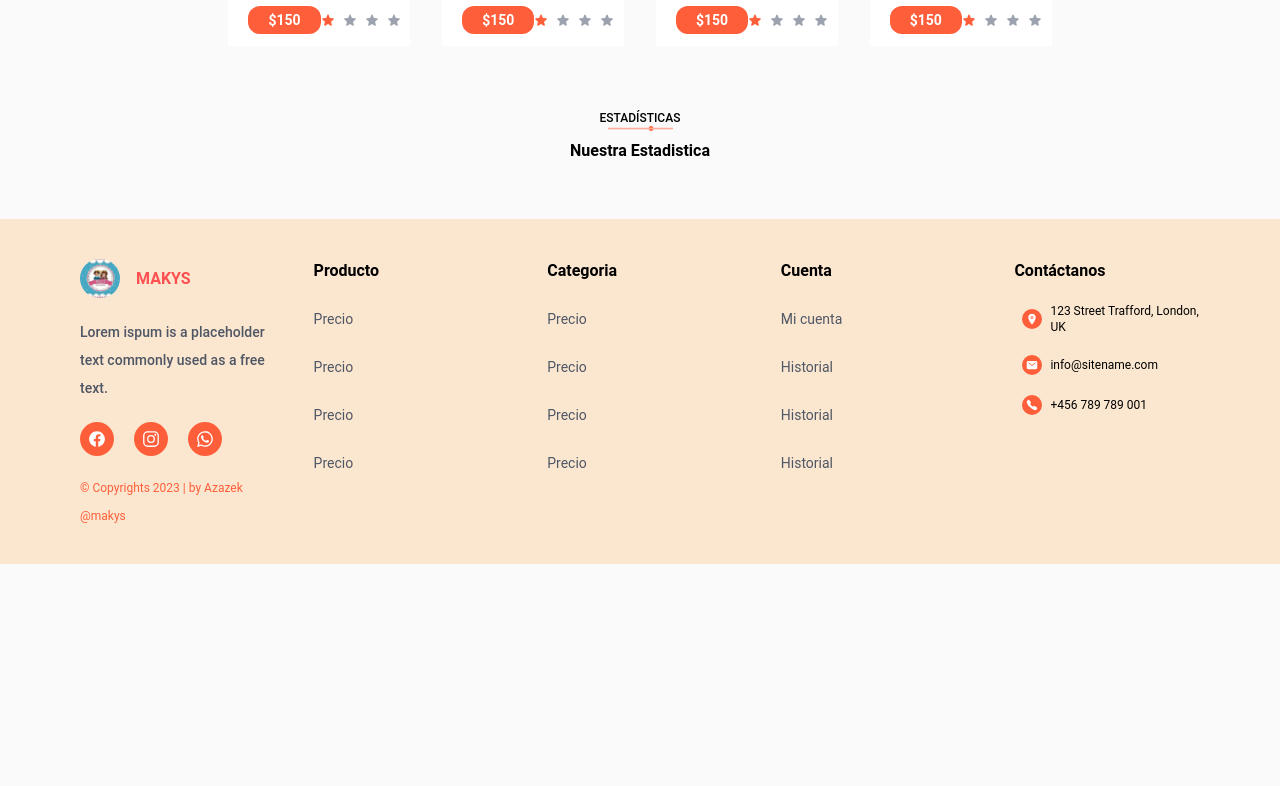
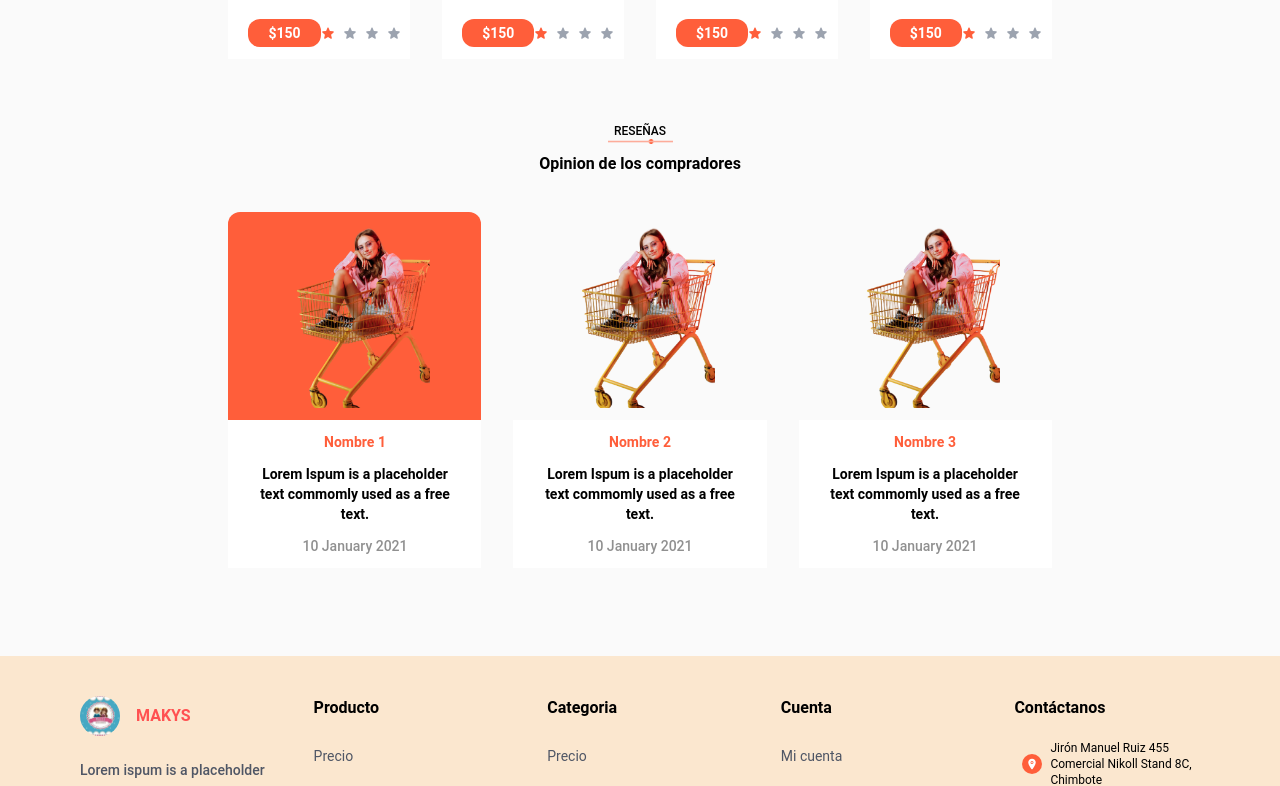
Before and after one commit to Azazek6/app-maky-shop, a Next.js app: page / in a window 1280 px wide. Shown: the part 1722-2508 px from the top of the page. Before the commit the page ends 2286 px from the top, so only its background shows below. Built offline with nearby package versions, Linux system fonts and the light colour scheme; a small style sheet from the web is missing.

Commit message:
navegacion accion, index full

```diff
--- a/package.json
+++ b/package.json
@@ -10,6 +10,7 @@
   },
   "dependencies": {
     "@headlessui/react": "^1.7.17",
+    "animate.css": "^4.1.1",
     "axios": "^1.6.0",
     "jwt-decode": "^4.0.0",
     "next": "14.0.1",
--- a/src/components/Footer.js
+++ b/src/components/Footer.js
@@ -11,11 +11,11 @@ import {
 
 const Footer = () => {
   return (
-    <footer className="mt-12 bg-[#FCCB90] bg-opacity-40 px-20 py-10 grid grid-cols-1 xl:grid-cols-5 gap-12">
-      <div className="w-[100%]">
+    <footer className="mt-12 text-center sm:text-left bg-[#FCCB90] bg-opacity-40 px-20 py-10 grid grid-cols-1 sm:grid-cols-3 xl:grid-cols-5 gap-12">
+      <div className="w-[100%] ">
         <Link
           href="/"
-          className="flex items-center gap-4 w-10 font-bold text-[#FF5151]"
+          className="w-[100%] flex items-center justify-center sm:justify-normal gap-4 sm:w-10 font-bold text-[#FF5151]"
         >
           <img className="w-14 rounded-full" src="/logo.jpg" alt="" />
           MAKYS
@@ -24,9 +24,9 @@ const Footer = () => {
           Lorem ispum is a placeholder text commonly used as a free text.
         </p>
         {/* ENLACES SOCIALES */}
-        <div className="flex mt-5 gap-5 items-center">
+        <div className="flex mt-5 gap-5 items-center justify-center sm:justify-normal">
           <Link
-            href=""
+            href="https://www.facebook.com/MAKYSMODAINFANTIL"
             target="_blank"
             className="flex items-center bg-[#FF5E3A] p-2 rounded-full text-white text-3xl"
           >
@@ -119,19 +119,21 @@ const Footer = () => {
           <div className="flex items-center bg-[#FF5E3A] rounded-full p-1">
             <IoLocation className="text-white text-xs" />
           </div>
-          <span className="text-xs">123 Street Trafford, London, UK</span>
+          <span className="text-[10px] sm:text-xs">
+            Jirón Manuel Ruiz 455 Comercial Nikoll Stand 8C, Chimbote
+          </span>
         </div>
         <div className="ml-2 mt-5 flex items-center gap-2">
           <div className="flex items-center bg-[#FF5E3A] rounded-full p-1">
             <IoMail className="text-white text-xs" />
           </div>
-          <span className="text-xs">info@sitename.com</span>
+          <span className="text-[10px] sm:text-xs">info@sitename.com</span>
         </div>
         <div className="ml-2 mt-5 flex items-center gap-2">
           <div className="flex items-center bg-[#FF5E3A] rounded-full p-1">
             <IoCall className="text-white text-xs" />
           </div>
-          <span className="text-xs">+456 789 789 001</span>
+          <span className="text-[10px] sm:text-xs">+52 994 401 199</span>
         </div>
       </div>
     </footer>
--- a/src/components/Layout.js
+++ b/src/components/Layout.js
@@ -28,7 +28,7 @@ const Layout = ({ title, children }) => {
 
       <NavegationTop />
 
-      <main className="w-[100%] px-6 py-2 mt-24">{children}</main>
+      <main className="w-[100%] px-6 py-2 mt-14">{children}</main>
 
       <Footer />
     </>
--- a/src/components/Navegation/NavegationTop.js
+++ b/src/components/Navegation/NavegationTop.js
@@ -1,15 +1,37 @@
-import React from "react";
+import { useState } from "react";
 import Link from "next/link";
 import {
+  HiMiniBars3,
+  HiOutlineXMark,
   HiOutlineMagnifyingGlass,
   HiOutlineUser,
   HiOutlineBell,
 } from "react-icons/hi2";
 
 const NavegationTop = () => {
+  const [actionBar, setActionBar] = useState(false);
+
   return (
-    <nav className="flex justify-between items-center gap-3 w-[100%] p-6 fixed z-50 top-0 left-0 bg-white">
-      <div className="w-[22%] ml-10">
+    <>
+      <nav className="flex justify-between items-center gap-3 w-[100%] p-6 fixed z-50 top-0 left-0 bg-white ">
+        <div className="w-[100%] sm:w-[22%] sm:ml-10 flex items-center gap-5">
+          <div className="block sm:hidden border border-[#8892a9] rounded-md p-1 hover:opacity-70 transition-all duration-300 ease-in-out">
+            {!actionBar ? (
+              <HiMiniBars3
+                className="text-2xl cursor-pointer "
+                onClick={() => {
+                  setActionBar(!actionBar);
+                }}
+              />
+            ) : (
+              <HiOutlineXMark
+                className="text-2xl cursor-pointer "
+                onClick={() => {
+                  setActionBar(!actionBar);
+                }}
+              />
+            )}
+          </div>
           <Link
             href="/"
             className="flex items-center gap-4 w-10 font-bold text-[#FF5151]"
@@ -18,7 +40,7 @@ const NavegationTop = () => {
             MAKYS
           </Link>
         </div>
-      <div className="w-[100%] flex justify-center items-center gap-5">
+        <div className="w-[100%] hidden sm:flex justify-center items-center gap-5 ">
           <Link href="/" className="hover:text-[#FF5151] hover:font-bold">
             Home
           </Link>
@@ -26,18 +48,78 @@ const NavegationTop = () => {
             Acerca De
           </Link>
         </div>
-      <div className="w-[30%] flex justify-center items-center gap-5 ">
-        <Link href="" className="hover:text-[#FF5151] hover:font-bold text-2xl">
+        <div className="w-[30%] hidden sm:flex justify-center items-center gap-5 ">
+          <Link
+            href=""
+            className="hover:text-[#FF5151] hover:font-bold text-2xl"
+          >
             <HiOutlineMagnifyingGlass />
           </Link>
-        <Link href="" className="hover:text-[#FF5151] hover:font-bold text-2xl">
+          <Link
+            href="/signin"
+            className="hover:text-[#FF5151] hover:font-bold text-2xl"
+          >
             <HiOutlineUser />
           </Link>
-        <Link href="" className="hover:text-[#FF5151] hover:font-bold text-2xl">
+          <Link
+            href=""
+            className="hover:text-[#FF5151] hover:font-bold text-2xl"
+          >
             <HiOutlineBell />
           </Link>
         </div>
       </nav>
+      {/* NAVEGACION MOBIL */}
+      <nav
+        className={`w-[100%] flex-row ${
+          actionBar ? "mt-24 -mb-10" : "-mt-40 -mb-0"
+        }  bg-[#a5abb877] items-center py-3 px-5 transition-all duration-500 ease-in-out`}
+      >
+        <div className="w-[100%]">
+          <Link
+            href="/"
+            className="hover:text-[#FF5151] hover:font-bold text-sm block p-1"
+          >
+            Home
+          </Link>
+        </div>
+        <div className="w-[100%] mt-2">
+          <Link
+            href="/about"
+            className="hover:text-[#FF5151] hover:font-bold text-sm block p-1"
+          >
+            Acerca De
+          </Link>
+        </div>
+
+        <hr className="mt-3 mb-3 border-[#2c2c2c74]" />
+
+        <div className="w-[100%]">
+          <Link
+            href="/"
+            className="hover:text-[#FF5151] hover:font-bold text-sm block p-1"
+          >
+            Mi Perfil
+          </Link>
+        </div>
+        <div className="w-[100%] mt-2">
+          <Link
+            href="/signin"
+            className="hover:text-[#FF5151] hover:font-bold text-sm block p-1"
+          >
+            Iniciar Sesi&oacute;n
+          </Link>
+        </div>
+        <div className="w-[100%] mt-2">
+          <Link
+            href="/signin"
+            className="hover:text-[#FF5151] hover:font-bold text-sm block p-1"
+          >
+            Cerrar Sesi&oacute;n
+          </Link>
+        </div>
+      </nav>
+    </>
   );
 };
 
--- /dev/null
+++ b/src/components/ReviewCardItem.js
@@ -0,0 +1,28 @@
+import React from "react";
+
+const ReviewCardItem = ({ item }) => {
+  return (
+    <>
+      {item.map(({ id, image, color, name, description, date }) => (
+        <div key={id} className={`w-[100%] flex-row ${color} rounded-xl`}>
+          <div className="flex justify-center items-center p-3">
+            <img className="w-[100px] sm:w-[150px]" src={`/${image}`} alt="" />
+          </div>
+          <div className="flex-row bg-white py-3 px-5 text-center">
+            <p className="text-[10px] text-[#FF5E3A] font-bold sm:text-sm">
+              {name}
+            </p>
+            <p className="mt-3 text-black text-[10px] sm:text-sm font-bold">
+              {description}
+            </p>
+            <p className="mt-3 text-[#909090] text-[10px] sm:text-sm font-medium">
+              {date}
+            </p>
+          </div>
+        </div>
+      ))}
+    </>
+  );
+};
+
+export default ReviewCardItem;
--- a/src/pages/index.js
+++ b/src/pages/index.js
@@ -2,8 +2,10 @@ import React from "react";
 import { HiMiniStar } from "react-icons/hi2";
 import Layout from "@/components/Layout";
 import CardItem from "@/components/CardItem";
+import ReviewCardItem from "@/components/ReviewCardItem";
 import collections from "@/sample/collections.json";
 import categories from "@/sample/categories.json";
+import reviews from "@/sample/reviews.json";
 
 const Home = () => {
   return (
@@ -70,12 +72,18 @@ const Home = () => {
       </section>
       {/* Titulo seccion */}
       <div className="w-full text-center mt-8">
-        <h3 className="font-medium text-xs">ESTAD&Iacute;STICAS</h3>
+        <h3 className="font-medium text-xs">RESEÑAS</h3>
         <center>
           <img src="/Exclude.png" className="w-[65px]" alt="separador" />
         </center>
-        <h2 className="mt-2 font-bold">Nuestra Estadistica</h2>
+        <h2 className="mt-2 font-bold">Opinion de los compradores</h2>
       </div>
+      {/* SECCION */}
+      <section className="m-auto w-[100%] sm:w-[72%] p-8 mt-1">
+        <div className=" grid grid-cols-1  sm:grid-cols-2 lg:grid-cols-3 gap-8">
+          <ReviewCardItem item={reviews} />
+        </div>
+      </section>
     </Layout>
   );
 };
--- /dev/null
+++ b/src/pages/signin.js
@@ -0,0 +1,9 @@
+import React from 'react'
+
+const signin = () => {
+  return (
+    <div>signin</div>
+  )
+}
+
+export default signin
--- /dev/null
+++ b/src/sample/reviews.json
@@ -0,0 +1,26 @@
+[
+  {
+    "id": 1,
+    "image": "user-reseña.png",
+    "color": "bg-[#FF5E3A]",
+    "name": "Nombre 1",
+    "description": "Lorem Ispum is a placeholder text commomly used as a free text.",
+    "date": "10 January 2021"
+  },
+  {
+    "id": 2,
+    "image": "user-reseña.png",
+    "color": "bg-[#F3A916]",
+    "name": "Nombre 2",
+    "description": "Lorem Ispum is a placeholder text commomly used as a free text.",
+    "date": "10 January 2021"
+  },
+  {
+    "id": 3,
+    "image": "user-reseña.png",
+    "color": "bg-[#FEACB6]",
+    "name": "Nombre 3",
+    "description": "Lorem Ispum is a placeholder text commomly used as a free text.",
+    "date": "10 January 2021"
+  }
+]
```
Also changed, not shown: public/user-reseña.png (added), 1 other file (tests, documents, lock files or other folders). Lines whose indentation alone changed are shown as unchanged.
